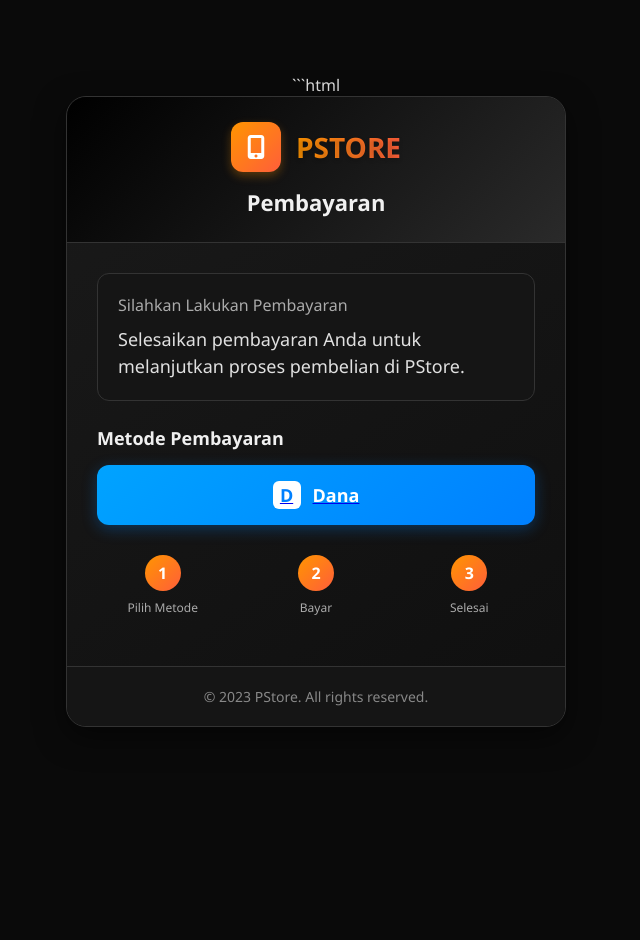
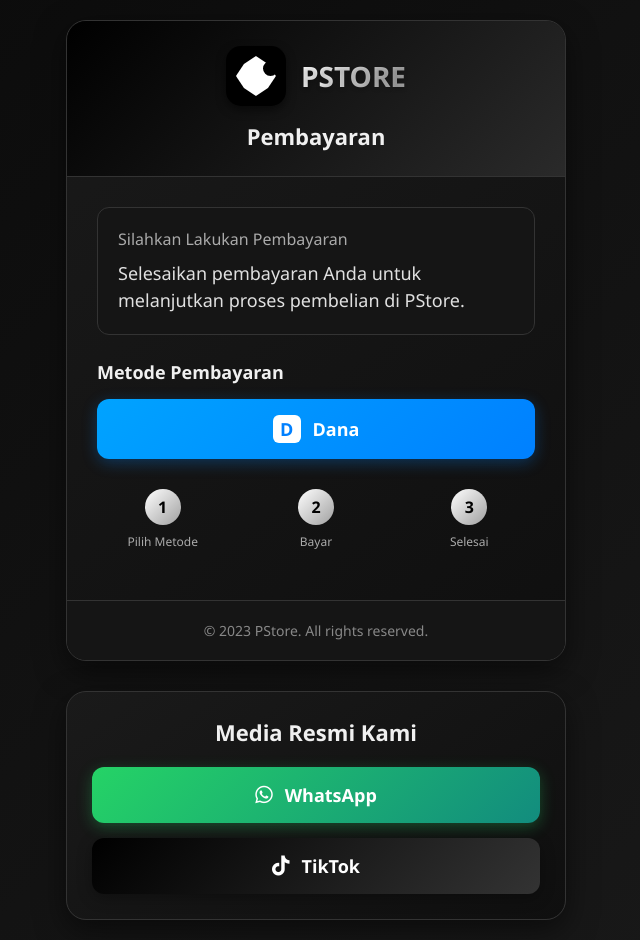
Before and after one commit to singabutut02-crypto/paymentpstore, a plain HTML site: page index.html in a window 1280 px wide. Shown: the whole page, without its empty margins (324-964 px from the left). Before the commit the page ends 800 px from the top, so only its background shows below. Drawn offline with Linux system fonts and the light colour scheme.

Commit message:
Add files via upload

````diff
--- a/index.html
+++ b/index.html
@@ -1,10 +1,10 @@
-```html
 <!DOCTYPE html>
 <html lang="id">
 <head>
     <meta charset="UTF-8">
     <meta name="viewport" content="width=device-width, initial-scale=1.0">
     <title>Pembayaran PStore</title>
+    <link rel="stylesheet" href="https://cdnjs.cloudflare.com/ajax/libs/font-awesome/6.4.0/css/all.min.css">
     <style>
         * {
             margin: 0;
@@ -14,7 +14,7 @@
         }
 
         body {
-            background-color: #0a0a0a;
+            background: linear-gradient(135deg, #0a0a0a, #1a1a1a);
             color: #e0e0e0;
             min-height: 100vh;
             display: flex;
@@ -32,6 +32,7 @@
             box-shadow: 0 10px 30px rgba(0, 0, 0, 0.5);
             overflow: hidden;
             border: 1px solid #333;
+            margin-bottom: 30px;
         }
 
         .header {
@@ -48,27 +49,56 @@
             margin-bottom: 15px;
         }
 
-        .logo {
-            width: 50px;
-            height: 50px;
-            background: linear-gradient(135deg, #ff9500, #ff5e3a);
-            border-radius: 12px;
+        .apple-logo {
+            width: 60px;
+            height: 60px;
+            background-color: #000000;
+            border-radius: 15px;
             display: flex;
             align-items: center;
             justify-content: center;
             margin-right: 15px;
-            box-shadow: 0 4px 10px rgba(255, 149, 0, 0.3);
+            box-shadow: 0 4px 10px rgba(0, 0, 0, 0.5);
+            position: relative;
+            overflow: hidden;
         }
 
-        .logo i {
-            color: white;
-            font-size: 24px;
+        .apple-logo::before {
+            content: "";
+            position: absolute;
+            width: 40px;
+            height: 40px;
+            background: white;
+            border-radius: 50% 50% 50% 50%;
+            clip-path: polygon(
+                50% 0%,
+                80% 20%,
+                100% 50%,
+                80% 80%,
+                50% 100%,
+                20% 80%,
+                0% 50%,
+                20% 20%
+            );
+        }
+
+        /* Efek gigitan di sebelah kanan */
+        .apple-logo::after {
+            content: "";
+            position: absolute;
+            width: 15px;
+            height: 15px;
+            background: #000000;
+            border-radius: 50%;
+            top: 15px;
+            right: 8px;
+            transform: rotate(45deg);
         }
 
         .store-name {
             font-size: 28px;
             font-weight: 700;
-            background: linear-gradient(to right, #ff9500, #ff5e3a);
+            background: linear-gradient(to right, #ffffff, #a0a0a0);
             -webkit-background-clip: text;
             -webkit-text-fill-color: transparent;
             text-shadow: 0 2px 4px rgba(0, 0, 0, 0.2);
@@ -132,6 +162,7 @@
             width: 100%;
             transition: all 0.3s ease;
             box-shadow: 0 4px 15px rgba(0, 131, 255, 0.3);
+            text-decoration: none;
         }
 
         .dana-button:hover {
@@ -184,14 +215,14 @@
         .step-number {
             width: 36px;
             height: 36px;
-            background: linear-gradient(135deg, #ff9500, #ff5e3a);
+            background: linear-gradient(135deg, #ffffff, #a0a0a0);
             border-radius: 50%;
             display: flex;
             align-items: center;
             justify-content: center;
             font-weight: bold;
             margin-bottom: 8px;
-            color: white;
+            color: #000000;
         }
 
         .step-text {
@@ -199,8 +230,77 @@
             color: #aaa;
         }
 
+        .social-media {
+            width: 100%;
+            max-width: 500px;
+            background: linear-gradient(145deg, #1a1a1a, #0f0f0f);
+            border-radius: 20px;
+            box-shadow: 0 10px 30px rgba(0, 0, 0, 0.5);
+            overflow: hidden;
+            border: 1px solid #333;
+            padding: 25px;
+        }
+
+        .social-title {
+            font-size: 22px;
+            font-weight: 600;
+            margin-bottom: 20px;
+            text-align: center;
+            color: #f0f0f0;
+        }
+
+        .social-buttons {
+            display: flex;
+            flex-direction: column;
+            gap: 15px;
+        }
+
+        .social-button {
+            display: flex;
+            align-items: center;
+            justify-content: center;
+            border: none;
+            border-radius: 12px;
+            padding: 16px 24px;
+            font-size: 18px;
+            font-weight: 600;
+            cursor: pointer;
+            width: 100%;
+            transition: all 0.3s ease;
+            text-decoration: none;
+        }
+
+        .whatsapp-button {
+            background: linear-gradient(135deg, #25D366, #128C7E);
+            color: white;
+            box-shadow: 0 4px 15px rgba(37, 211, 102, 0.3);
+        }
+
+        .whatsapp-button:hover {
+            transform: translateY(-3px);
+            box-shadow: 0 7px 20px rgba(37, 211, 102, 0.4);
+            background: linear-gradient(135deg, #128C7E, #075E54);
+        }
+
+        .tiktok-button {
+            background: linear-gradient(135deg, #000000, #333333);
+            color: white;
+            box-shadow: 0 4px 15px rgba(0, 0, 0, 0.3);
+        }
+
+        .tiktok-button:hover {
+            transform: translateY(-3px);
+            box-shadow: 0 7px 20px rgba(0, 0, 0, 0.4);
+            background: linear-gradient(135deg, #333333, #000000);
+        }
+
+        .social-icon {
+            margin-right: 12px;
+            font-size: 20px;
+        }
+
         @media (max-width: 480px) {
-            .container {
+            .container, .social-media {
                 border-radius: 15px;
             }
 
@@ -216,20 +316,17 @@
                 font-size: 24px;
             }
 
-            .title {
+            .title, .social-title {
                 font-size: 20px;
             }
         }
     </style>
-    <link rel="stylesheet" href="https://cdnjs.cloudflare.com/ajax/libs/font-awesome/6.4.0/css/all.min.css">
 </head>
 <body>
     <div class="container">
         <div class="header">
             <div class="logo-container">
-                <div class="logo">
-                    <i class="fas fa-mobile-alt"></i>
-                </div>
+                <div class="apple-logo"></div>
                 <h1 class="store-name">PSTORE</h1>
             </div>
             <h2 class="title">Pembayaran</h2>
@@ -245,11 +342,9 @@
 
             <div class="payment-method">
                 <div class="method-title">Metode Pembayaran</div>
-                <a href="https://link.dana.id/minta?full_url=https://qr.dana.id/v1/281012092025110238691307" target="_blank">
-                    <button class="dana-button">
-                        <div class="dana-logo">D</div>
-                        Dana
-                    </button>
+                <a href="https://link.dana.id/minta?full_url=https://qr.dana.id/v1/281012092025110238691307" target="_blank" class="dana-button">
+                    <div class="dana-logo">D</div>
+                    Dana
                 </a>
             </div>
 
@@ -273,5 +368,19 @@
             &copy; 2023 PStore. All rights reserved.
         </div>
     </div>
+
+    <div class="social-media">
+        <h2 class="social-title">Media Resmi Kami</h2>
+        <div class="social-buttons">
+            <a href="https://wa.me/6285860647972" target="_blank" class="social-button whatsapp-button">
+                <i class="fab fa-whatsapp social-icon"></i>
+                WhatsApp
+            </a>
+            <a href="https://www.tiktok.com/@pstore_officiall6?_r=1&_t=ZS-912rpH0qiaf" target="_blank" class="social-button tiktok-button">
+                <i class="fab fa-tiktok social-icon"></i>
+                TikTok
+            </a>
+        </div>
+    </div>
 </body>
 </html>
````
